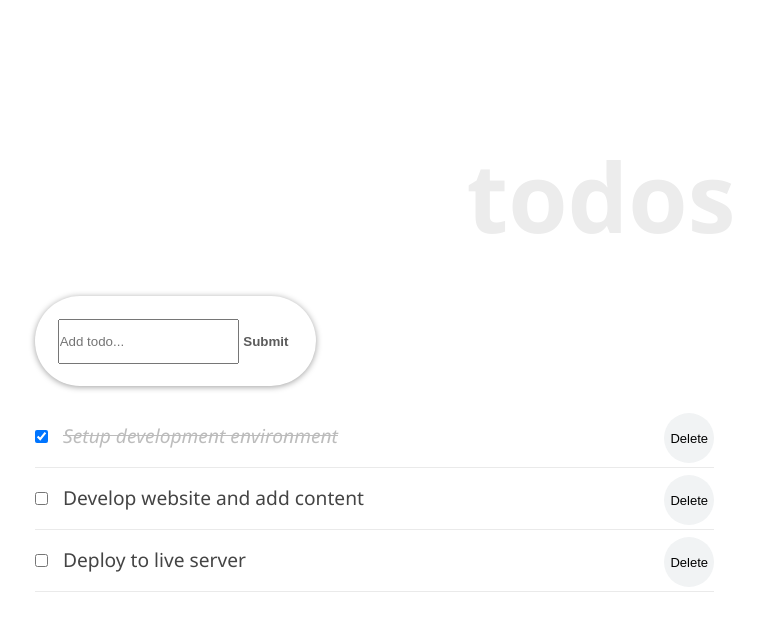
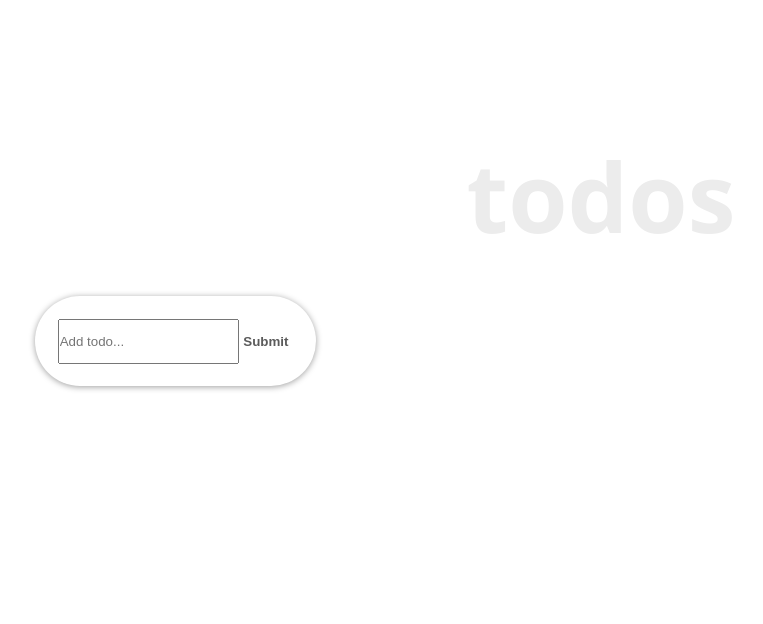
Before and after one commit to Rocio01/react-todo-app, a React (Create React App) app: page / in a window 1280 px wide. Shown: the top 624 px of the page, without its empty margins (39-802 px from the left). Built offline with nearby package versions, Linux system fonts and the light colour scheme.

Commit message:
React lifecycle methods

```diff
--- a/src/TodoContainer.js
+++ b/src/TodoContainer.js
@@ -13,27 +13,29 @@
     super(props);
     this.state = {
       todos: [
-        {
-          id: uuidv4(),
-          title: 'Setup development environment',
-          completed: true,
-        },
-        {
-          id: uuidv4(),
-          title: 'Develop website and add content',
-          completed: false,
-        },
-        {
-          id: uuidv4(),
-          title: 'Deploy to live server',
-          completed: false,
-        },
 
       ],
 
     };
 
     this.handleChange = this.handleChange.bind(this);
+  }
+
+  componentDidMount() {
+    const temp = localStorage.getItem('todos');
+    const loadedTodos = JSON.parse(temp);
+    if (loadedTodos) {
+      this.setState({
+        todos: loadedTodos,
+      });
+    }
+  }
+
+  componentDidUpdate(prevProps, prevState) {
+    if (prevState.todos !== this.state.todos) {
+      const temp = JSON.stringify(this.state.todos);
+      localStorage.setItem('todos', temp);
+    }
   }
 
   handleChange = (id) => {
--- a/src/TodoItem.js
+++ b/src/TodoItem.js
@@ -7,6 +7,10 @@
 export default class TodoItem extends PureComponent {
 state = {
   editing: false,
+}
+
+componentWillUnmount() {
+  console.log('Cleaning up...');
 }
 
   handleEditing = () => {
```
